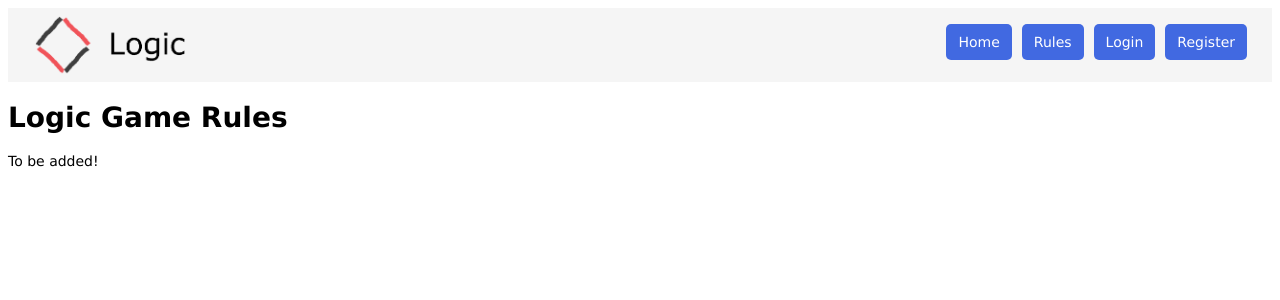
After one commit to danielchiu/logic, a Flask app: page /rules in a window 1280 px wide. The commit adds this page. Shown: the top 300 px of the page. Run offline with Flask 2, Linux system fonts and the light colour scheme; some libraries are stand-ins or nearby versions.

Commit message:
chatbox struggles continue, added rules page

```diff
--- a/app/static/base.js
+++ b/app/static/base.js
@@ -56,6 +56,8 @@ $(document).ready(function() {
         if (reloadchat()) countdown = 1;
         else if (countdown<8) countdown*=2;
         if (current == 0) current = countdown;
+        if ($("#chatbox")[0].scrollHeight - $("#chatbox")[0].scrollTop <= $("#chatbox")[0].clientHeight + 50)
+           $("$chatbox").scrollTop($("#chatbox")[0].scrollHeight);
     }, 500);
 });
 
--- a/app/static/style.css
+++ b/app/static/style.css
@@ -167,7 +167,7 @@ body {
     float: left;
 }
 #logbox, #chatbox {
-    width: 397px;
+    width: 395px;
     overflow: auto;
 }
 #logtitle, #chattitle {
--- a/app/templates/base.html
+++ b/app/templates/base.html
@@ -16,6 +16,7 @@
             </a>
             <ul id="navbar">
                 <li><a class="navlink" href="{{ url_for("views.homepage") }}">Home</a></li>
+                <li><a class="navlink" href="{{ url_for("views.rules") }}">Rules</a></li>
                 {% if session["user"] %}
                     <li><a class="navlink" href="{{ url_for("views.newgame") }}">New Game</a></li>
                     <li><a class="navlink" href="{{ url_for("views.games") }}">Games</a></li>
--- /dev/null
+++ b/app/templates/rules.html
@@ -0,0 +1,9 @@
+{% extends "base.html" %}
+
+{% block title %} Rules {% endblock %}
+
+{% block content %}
+    <h1>Logic Game Rules</h1>
+
+    To be added!
+{% endblock %}
--- a/app/views.py
+++ b/app/views.py
@@ -24,6 +24,13 @@ def homepage():
     if "user" in session:
         user = session["user"]
     return render_template("homepage.html", user = user)
+
+@views.route("/rules")
+def rules():
+    user = None
+    if "user" in session:
+        user = session["user"]
+    return render_template("rules.html", user=user)
 
 @views.route("/login", methods = ["GET", "POST"])
 def login():
```
